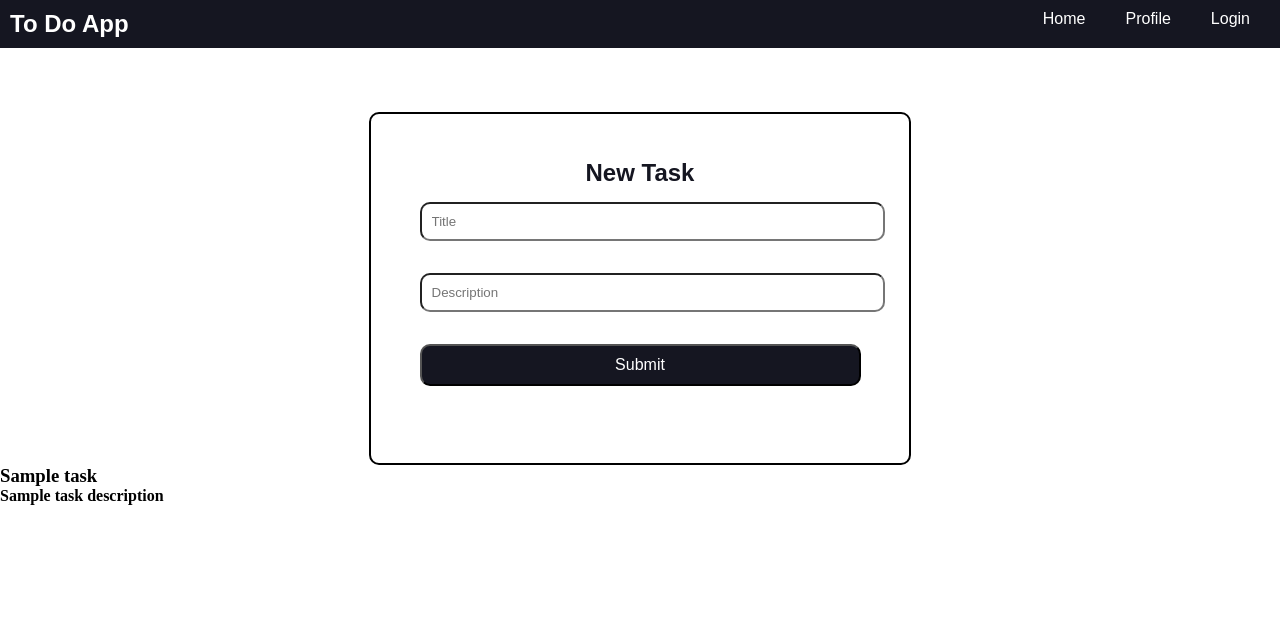
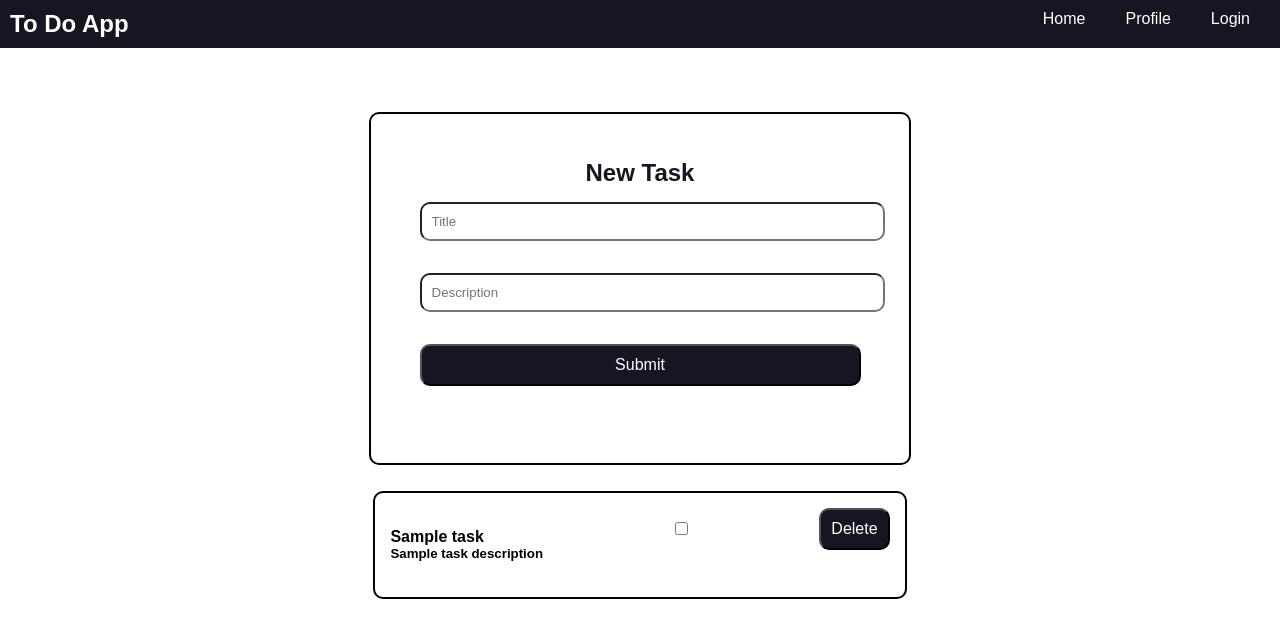
Before and after one commit to Tejas204/React-To-Do-App, a React (Vite) app: page / in a window 1280 px wide. Shown: the top 638 px of the page. Built offline with nearby package versions, Linux system fonts and the light colour scheme; no server answers.

Commit message:
Modified home page

```diff
--- a/src/pages/Home.jsx
+++ b/src/pages/Home.jsx
@@ -7,11 +7,11 @@ import axios from 'axios';
 const Home = () => {
 
   // Hooks: Set title and Description of new task
-  const {isAuthenticated, setIsAuthenticated, loading, setLoading} = useContext(Context);
+  const {isAuthenticated, setIsAuthenticated} = useContext(Context);
   const [title, setTitle] = useState();
   const [description, setDescription] = useState();
-
-  // Hook: gets the existing task of the user
+  const [loading, setLoading] = useState(false);
+  const [task, setTasks] = useState([]);
 
   // Function: Handle Submit Action
   const submitHandler = async (e) => {
@@ -43,6 +43,8 @@ const Home = () => {
     });
 
     // Registration is success
+    setTitle("");
+    setDescription("");
     setIsAuthenticated(true);
     setLoading(false);
 
@@ -60,6 +62,26 @@ const Home = () => {
       setLoading(false);
     }
   }
+
+  // Hook: gets the existing task of the user
+  useEffect(() => {
+    axios.get(`${server}/tasks/getMyTasks`, {
+      withCredentials: true,
+    })
+    .then((res) => {
+      setTasks(res.data.tasks);
+      console.log(res.data.tasks);
+      console.log(task);
+    })
+    .catch((error) => {
+      toast.error(error.response.data.message, {
+        style: {
+          borderRadius: '10px',
+          fontFamily: 'sans-serif',
+        },
+      })
+    })
+  }, []);
 
   return (
     // Parent container
@@ -96,15 +118,22 @@ const Home = () => {
             <section className='toDosContainer'>
             {/* Contains task title and description */}
             <div>
-          <h3>Sample task</h3>
-          <h4>Sample task description</h4>
+              <h4>Sample task</h4>
+              <h5>Sample task description</h5>
             </div>
+
             {/* Contains checkbox and delete button */}
-        <div>
+            <form>
               {/* Update button */}
+              <input type='checkbox'></input>
+            </form>
               {/* Delete button */}
-        </div>
+            <form>
+              <button>Delete</button>
+            </form>
+
           </section>
+
     </div>
   )
 }
--- a/src/styles/app.scss
+++ b/src/styles/app.scss
@@ -129,3 +129,17 @@ form button{
     font-family: sans-serif;
     color: #151621;
 }
+
+.toDosContainer{
+    font-family: sans-serif;
+    display: flex;
+    flex-direction: row;
+    justify-content: space-between;
+    align-items: center;
+    margin: auto;
+    margin-top: 2%;
+    width: 39%;
+    border-radius: 10px;
+    border: 2px solid black;
+    padding: 15px;
+}
```
Lines whose indentation alone changed are shown as unchanged.
